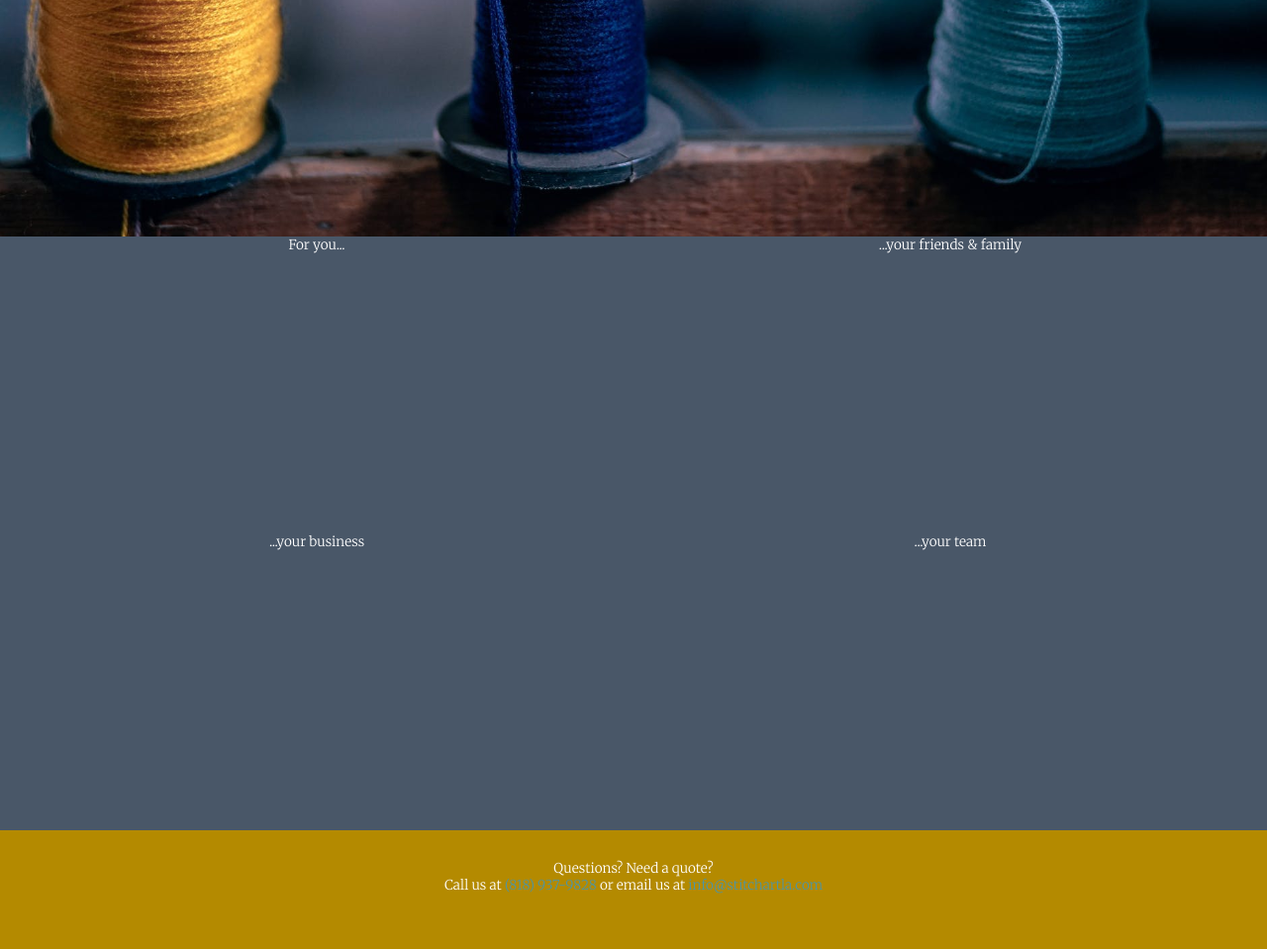
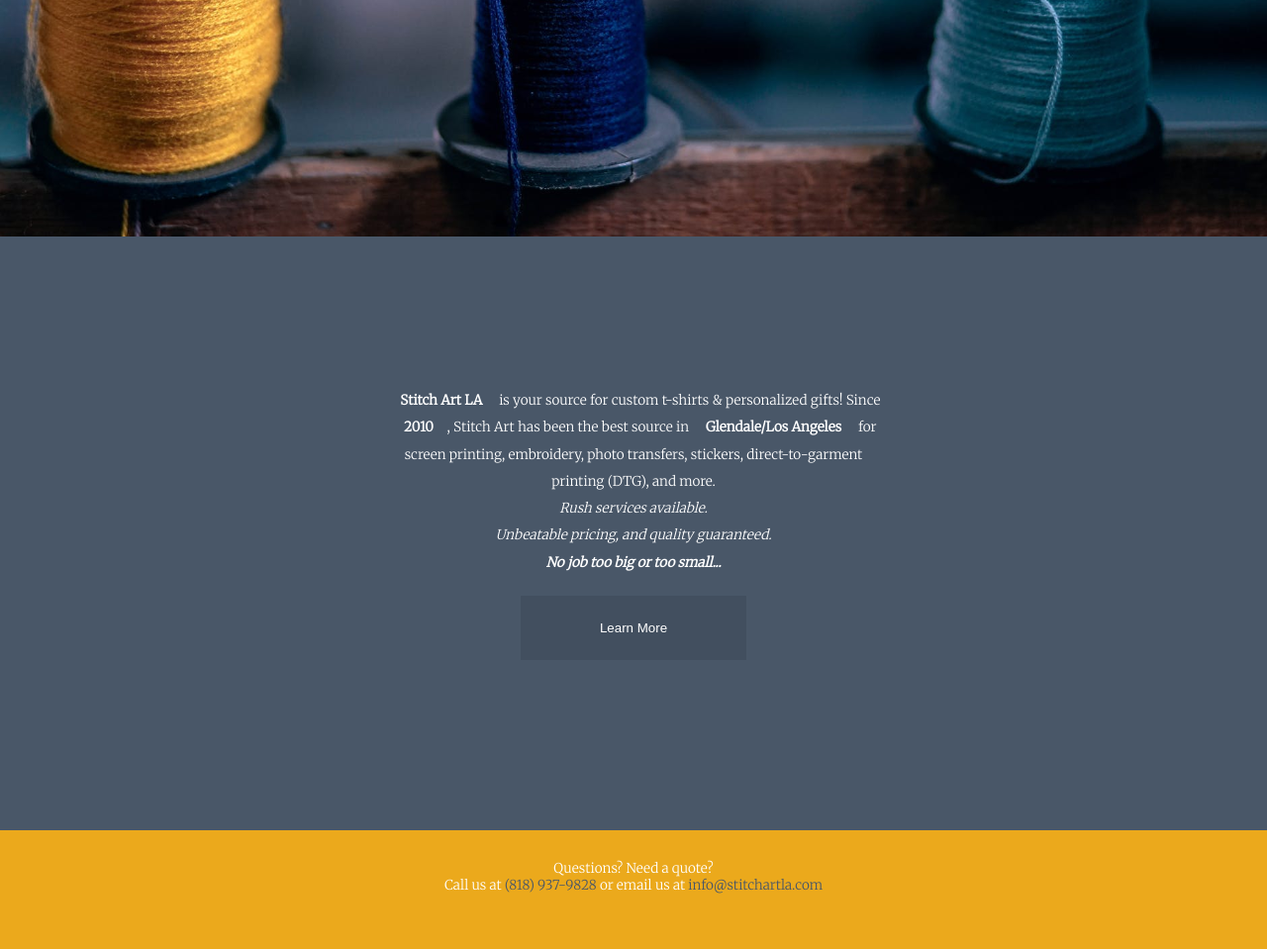
Before and after one commit to shellyhu3/stitch_art, a Django app: page / in a window 1280 px wide. Shown: the part 561-1520 px from the top of the page at 99% size. Run offline with Django 3.2, Linux system fonts and the light colour scheme; parts of the project's set-up code (start-up, migrations or seed data) failed here and were passed over.

Commit message:
updated services page

```diff
--- a/apps/admin_app/static/admin_app/script.js
+++ b/apps/admin_app/static/admin_app/script.js
@@ -1,18 +1,15 @@
-window.onscroll = () => scrollFunction();
+$(document).on('scroll', () => scrollFunction());
 
 function scrollFunction(){
-    if (document.documentElement.scrollTop > 200){
-        document.getElementById('nav').style.background = 'rgb(73, 87, 104)';
-        document.getElementById('nav').style.height = '80px';
-        document.getElementById('home').style.fontSize = '50px';
-        // document.getElementById('home').style.gridColumn = '1/3';
-        // document.getElementById('links').style.gridTemplateColumns = 'repeat(7, 1fr)';
+    if ($(document).scrollTop() > 100){
+        $('#nav').removeClass('reg_nav');
+        $('#nav').addClass('scrolled_nav');
+        $('#bg_nav').removeClass('reg_nav_bg');
+        $('#bg_nav').addClass('scrolled_nav');
     } else{
-        document.getElementById('nav').style.background = 'url("/static/admin_app/thread.jpeg") no-repeat fixed';
-        document.getElementById('nav').style.backgroundSize = 'cover';
-        document.getElementById('nav').style.height = '120px';
-        document.getElementById('home').style.fontSize = '70px';
-        // document.getElementById('home').style.gridColumn = '1/-1';
-        // document.getElementById('links').style.gridTemplateColumns = 'repeat(5, 1fr)';
+        $('#nav').removeClass('scrolled_nav');
+        $('#nav').addClass('reg_nav');
+        $('#bg_nav').removeClass('scrolled_nav');
+        $('#bg_nav').addClass('reg_nav_bg');
     }
 }
--- a/apps/admin_app/static/admin_app/style.css
+++ b/apps/admin_app/static/admin_app/style.css
@@ -5,10 +5,14 @@
     margin: 0px;
 }
 
-body{
+html, body{
+    background-color: rgb(73, 87, 104);
+    color: white;
+}
+
+#bg_img{
     background: url("/static/admin_app/thread.jpeg") no-repeat fixed;
     background-size: cover;
-    color: white;
     font-family: 'Merriweather', sans-serif;
     font-size: 0.85em;
 }
@@ -131,48 +166,74 @@ a:hover{
 #ad{
     height: 600px;
     display: grid;
-    grid-template-columns: 1fr 1fr;
-    /* grid-template-rows: 50% 50%; */
-    position: relative;
+    align-items: center;
+    /* position: relative; */
     background-color: rgb(73, 87, 104);
 }
 
 
-/* #ad div:nth-child(1){
-    background: url("/static/admin_app/sash.jpg") no-repeat center;
-    background-size: 100%;
+#learn_more{
+    display: inline-block;
+    position: relative;
+    border: none;
+    cursor: pointer;
+    margin: 20px 30px;
+    background-color: rgba(0,0,0,0.09);
+}
+#learn_more a{
+    display: block;
+    padding: 25px 80px;
+}
+#learn_more::before, #learn_more::after{
+    content:"";
+    width: 0;
+    height: 2px;
+    position: absolute;
+    transition: all 0.2s linear;
+    background: #fff;
 }
 
-#ad div:nth-child(2){
-    background: url("/static/admin_app/stockings.jpg") no-repeat center;
-    background-size: 100%;
+#learn_more a::before, #learn_more a::after{
+    content:"";
+    width:2px;
+    height:0;
+    position: absolute;
+    transition: all 0.2s linear;
+    background: #fff;
 }
-
-
-#ad div:nth-child(4){
-    background: url("/static/admin_app/baseball.jpg") no-repeat center;
-    background-size: 100%;
-} */
-
-#learn_more{
-    display: none;
+#learn_more:hover::before, #learn_more:hover::after{
+    width: 100%;
 }
-
-#ad:hover #learn_more{
-    display: block;
-    position: absolute;
+#learn_more:hover a::before, #learn_more:hover a::after{
+    height: 100%;
+}
+#learn_more::before, #learn_more::after{
+    transition-delay: 0.2s;
+}
+#learn_more a::before, #learn_more a::after{
+    transition-delay: 0s;
+}
+#learn_more::before{
+    right: 0;
     top: 0;
+}
+#learn_more::after{
     left: 0;
-    width: 100%;
-    height: 100%;
-    background-color: rgba(0, 0, 0, 0.5);
-    color: white;
-    line-height: 600px;
+    bottom: 0;
 }
-
-#learn_more a{
-    border: 1px solid white;
-    padding: 15px 30px;
+#learn_more a::before{
+    left: 0;
+    top: 0;
+}
+#learn_more a::after{
+    right: 0;
+    bottom: 0;
+}
+#learn_more:hover::before, #learn_more:hover::after{
+    transition-delay: 0s;
+}
+#learn_more:hover a::before, #learn_more:hover a::after{
+    transition-delay: 0.2s;
 }
 
 #about{
@@ -273,13 +334,19 @@ a:hover{
     width: 400px;
     height: 500px;
     display: inline-block;
+    box-shadow: 5px 5px 12px rgba(0, 0, 0, 0.8);
 }
 
 #footer{
     width: 100%;
     height: 60px;
-    background-color: rgb(180, 138, 0);
+    background-color: rgb(235, 169, 28);
     padding: 30px 0;
+}
+
+.fixed_bottom{
+    position: fixed;
+    bottom: 0;
 }
 
 #info{
@@ -287,7 +354,7 @@ a:hover{
 }
 
 #info a{
-    color: #4d95a5;
+    color: rgb(73, 87, 104);
 }
 
 .cursive{
--- a/apps/admin_app/templates/admin_app/contact.html
+++ b/apps/admin_app/templates/admin_app/contact.html
@@ -13,7 +13,7 @@
 
 <body>
 
-    <div id="nav">
+    <div id="nav" class="reg_nav">
         <div id="user">
 
             {% if this_user %}
@@ -25,7 +25,7 @@
         <div id="small_nav">
             <img src="{% static 'admin_app/nav_icon.png' %}" alt="Nav Icon" id="nav_icon">
             <div id="dropdown">
-                <a href="/about">About</a>
+                <a href="/#about">About</a>
                 <a href="/services">Services</a>
                 <a href="/shop">Shop</a>
                 <a href="/gallery">Gallery</a>
@@ -35,7 +35,7 @@
         <div id="links">
 
             <p id="home"><a href="/">Stitch Art</a></p>
-            <p><a href="/about">About</a></p>
+            <p><a href="/#about">About</a></p>
             <p><a href="/services">Services</a></p>
             <p><a href="/shop">Shop</a></p>
             <p><a href="/gallery">Gallery</a></p>
--- a/apps/admin_app/templates/admin_app/home.html
+++ b/apps/admin_app/templates/admin_app/home.html
@@ -8,12 +8,13 @@
     <title>Home - Stitch Art</title>
     {% load static %}
     <link rel="stylesheet" type="text/css" media="screen" href="{% static 'admin_app/style.css' %}">
+    <script src="https://ajax.googleapis.com/ajax/libs/jquery/3.4.1/jquery.min.js"></script>
     <script src="{% static 'admin_app/script.js' %}"></script>
 </head>
 
 <body>
-
-    <div id="nav">
+    <div id="bg_img">
+        <div id="bg_nav" class="reg_nav_bg">
             <div id="user">
 
                 {% if this_user %}
@@ -25,7 +26,7 @@
             <div id="small_nav">
                 <img src="{% static 'admin_app/nav_icon.png' %}" alt="Nav Icon" id="nav_icon">
                 <div id="dropdown">
-                <a href="/about">About</a>
+                    <a href="/#about">About</a>
                     <a href="/services">Services</a>
                     <a href="/shop">Shop</a>
                     <a href="/gallery">Gallery</a>
@@ -35,7 +36,7 @@
             <div id="links">
 
                 <p id="home"><a href="/">Stitch Art</a></p>
-            <p><a href="/about">About</a></p>
+                <p><a href="/#about">About</a></p>
                 <p><a href="/services">Services</a></p>
                 <p><a href="/shop">Shop</a></p>
                 <p><a href="/gallery">Gallery</a></p>
@@ -50,11 +51,13 @@
                 <p>...We make it</p>
             </div>
             <div id="ad">
-            <div>For you...</div>
-            <div>...your friends & family</div>
-            <div>...your business</div>
-            <div>...your team</div>
-            <div id="learn_more"><a href="/services">Learn More</a></div>
+                <div id="about">
+                    <p><span class="bold">Stitch Art LA</span> is your source for custom t-shirts & personalized gifts! Since <span class="bold">2010</span>, Stitch Art has been the best source in <span class="bold">Glendale/Los Angeles</span> for screen printing, embroidery, photo transfers, stickers, direct-to-garment printing (DTG), and more.</p>
+                    <p class="italic">Rush services available.</p>
+                    <p class="italic">Unbeatable pricing, and quality guaranteed. </p>
+                    <p class="italic bold">No job too big or too small...</p>
+                    <button id="learn_more"><a href="/services">Learn More</a></button>
+                </div>
             </div>
             <div id="footer">
                 <div id="info">
@@ -63,7 +66,7 @@
                 </div>
             </div>
         </div>
-
+    </div>
 </body>
 
 </html>
--- a/apps/admin_app/urls.py
+++ b/apps/admin_app/urls.py
@@ -6,7 +6,6 @@ urlpatterns = [
     url(r'^login$', views.admin),
     url(r'^process_login$', views.login),
     url(r'^logout', views.logout),
-    url(r'^about$', views.about),
     url(r'^services$', views.services),
     url(r'^shop$', views.shop),
     url(r'^gallery', views.gallery),
--- a/apps/admin_app/views.py
+++ b/apps/admin_app/views.py
@@ -36,15 +36,6 @@ def login(request):
 def logout(request):
     request.session.clear()
     return redirect('/')
-
-def about(request):
-    if 'user_id' in request.session:
-        context={
-            'this_user': User.objects.get(id=request.session['user_id'])
-        }
-        return render(request, "admin_app/about.html", context)
-    else:
-        return render(request, "admin_app/about.html")
 
 
 def services(request):
```
Also changed, not shown: other parts of apps/admin_app/static/admin_app/style.css (+71 -54 lines), apps/admin_app/templates/admin_app/about.html (deleted, +0 -55 lines), apps/admin_app/templates/admin_app/gallery.html (+3 -8 lines), apps/admin_app/templates/admin_app/login.html (+18 -7 lines), apps/admin_app/templates/admin_app/services.html (+10 -14 lines), apps/admin_app/templates/admin_app/shop.html (+4 -3 lines). Lines whose indentation alone changed are shown as unchanged.
